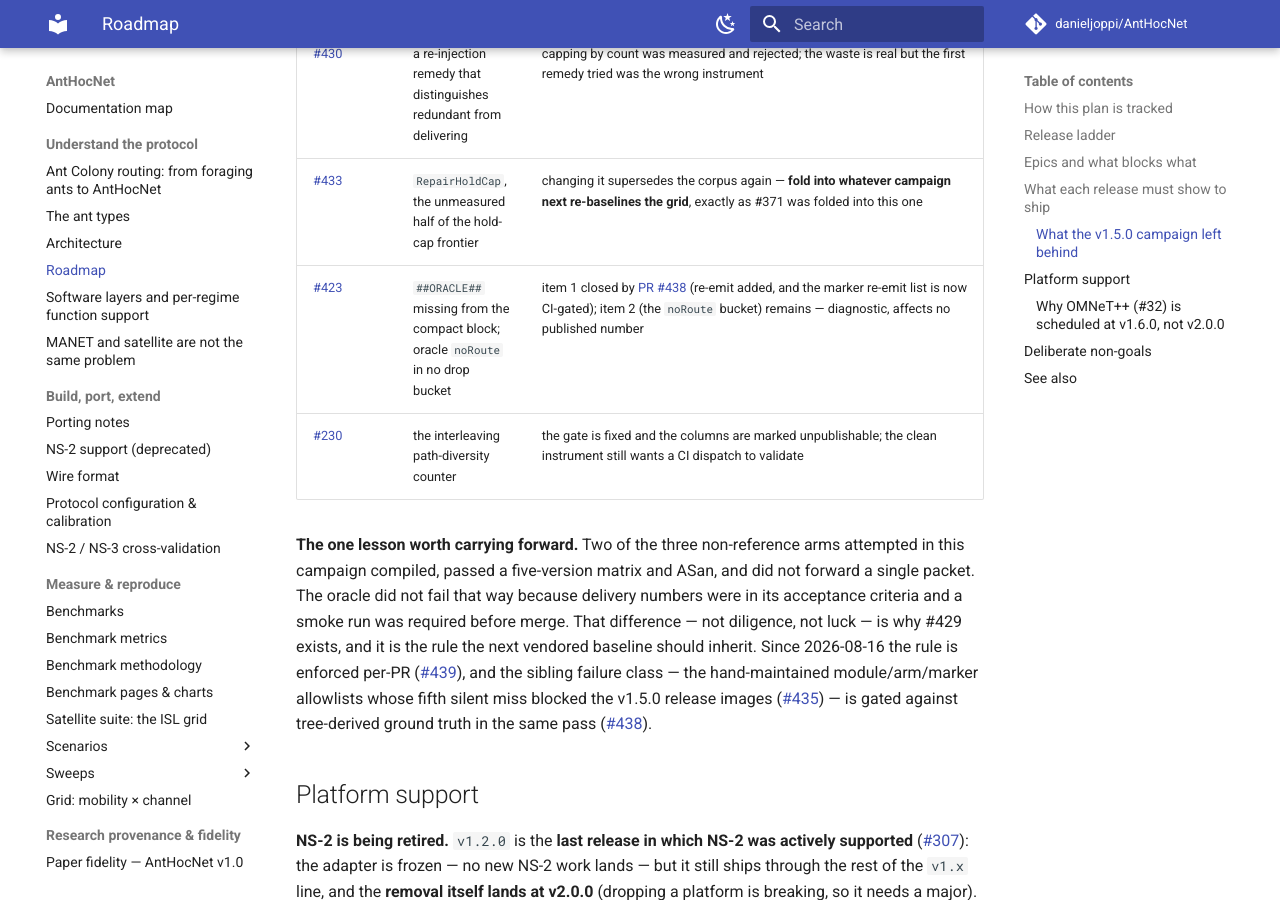
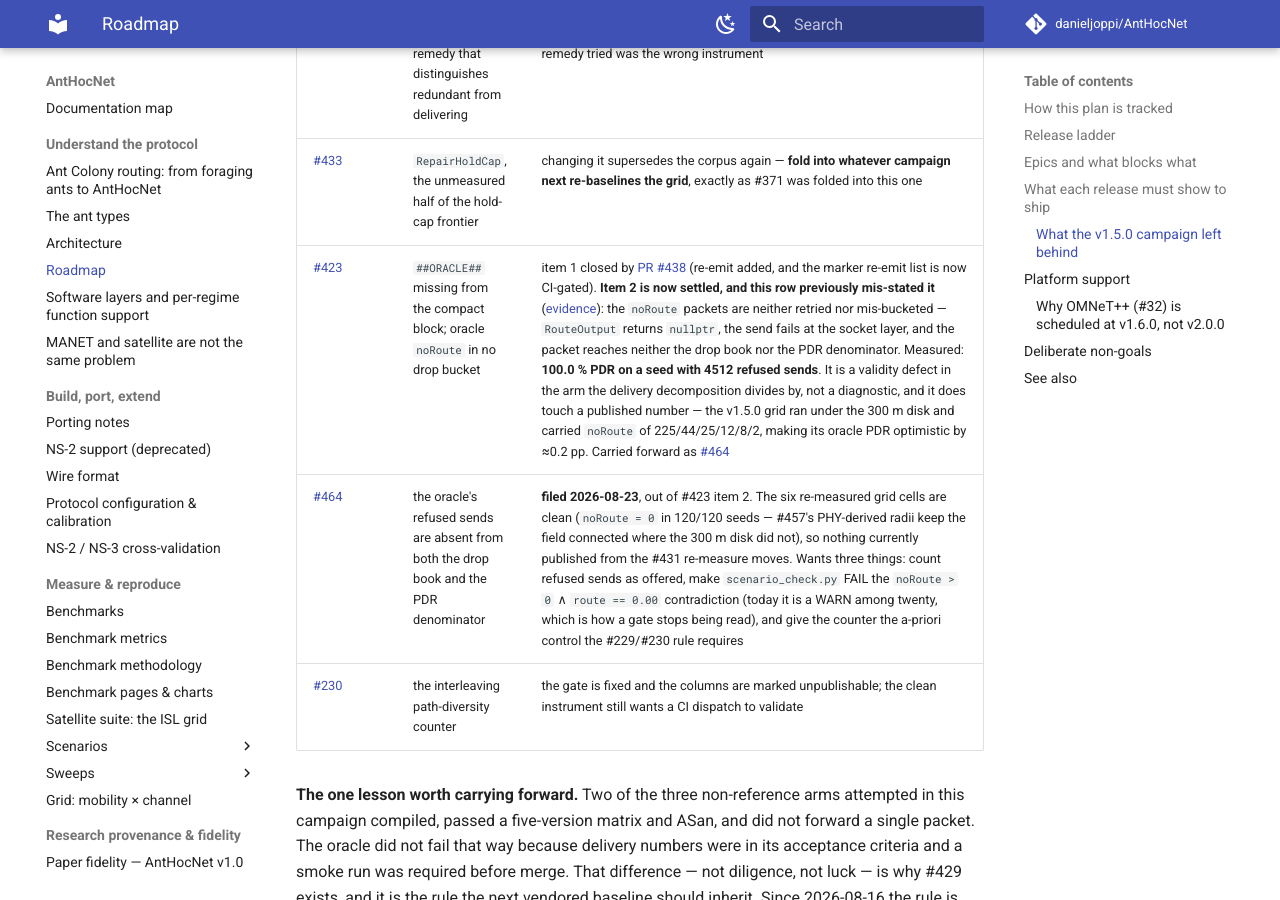
Before and after one commit to danieljoppi/AntHocNet, an MkDocs documentation site: the page built from docs/roadmap.md, in a window 1280 px wide and 900 px high, scrolled down 5395 px. Built offline with MkDocs 1.6.1 and Material for MkDocs 9.7.7, drawn with Linux system fonts in a browser that asks for light colours; comment, search, counter and statistics services are not loaded.

Commit message:
docs(roadmap): correct the #423 row — item 2 is a validity defect, not a diagnostic
The row said item 2 was "diagnostic, affects no published number". Both halves
were wrong, and this row is the only place a reader would have looked.

Item 2 asked whether the oracle's noRoute counter is a mis-named retry counter
or a #215-class drop-bucket gap. It is neither. RouteOutput returns nullptr, so
the send fails at the socket layer, never reaches Ipv4L3Protocol::Send, and the
packet appears in neither the drop book nor the PDR denominator. Measured on an
exact (mode=disk approx=0) partitioned cell: 100.0 % PDR on a seed with 4512
refused sends, with the drop book closing at sum=100.00 precisely because it
excludes them.

That is a validity defect in the arm the delivery decomposition divides by:
channel = 100 - oracle_pdr is meant to be what no router could deliver, and on
a partitioned field it currently means "among packets the oracle had a route
for", which conditions on the connectivity the term exists to measure.

It also does touch a published number, contrary to the old row. The six
re-measured grid cells are clean — noRoute = 0 in 120/120 seeds, because #457's
PHY-derived radii keep the field connected where the old 300 m disk did not —
but the published v1.5.0 grid was measured under that 300 m disk and carried
noRoute of 225/44/25/12/8/2. Its oracle PDR is therefore optimistic by about
0.2 pp: inside the quoted intervals, but systematic rather than noise, and
pointing the same way as the decomposition question open on #460.

Adds the #464 row carrying the remaining work, including the gate that would
have caught it: noRoute > 0 alongside route == 0.00 is a contradiction and
should FAIL, where today it is one WARN among twenty.

Refs #423, #464, #215, #457, #460, #229, #230

Co-authored-by: Claude <noreply@anthropic.com>
Claude-Session: https://claude.ai/code/session_01VKtKHtuMwTUY8uBBCJceDY

```diff
--- a/docs/roadmap.md
+++ b/docs/roadmap.md
@@ -140,7 +140,8 @@ what to pick up next should not have to reconstruct them from closed threads.
 | [#432](https://github.com/danieljoppi/AntHocNet/issues/432) | run the satellite adversarial cells with the oracle arm | corridor + failcell **measured and [published](benchmarks/satellite/isl-grid.md#the-adversarial-cells-corridor-and-failcell-432) 2026-08-16** ([PR #442](https://github.com/danieljoppi/AntHocNet/pull/442)) — the suite's first discriminating results: AntHocNet beats the congestion-blind bound on corridor delay (paired −41.6 ms CI [−60.9, −22.2], quotable only with the lock-in caveat), and the failcell's reconvergence instrument puts AntHocNet/AODV on the oracle's 0.86 s floor with OLSR 5× slower. Item 3 closed it out ([PR #453](https://github.com/danieljoppi/AntHocNet/pull/453)/[#455](https://github.com/danieljoppi/AntHocNet/pull/455), 2026-08-17): the designed seam cell — a 6×6 torus with the wrap seam cut, wrong choices priced at +20 ms — **also ties the exact oracle floor at 20 seeds**, so static irregularity cannot discriminate either; static-suite discrimination comes only from load or event instruments, and the dynamics residue is subsumed by [#297](https://github.com/danieljoppi/AntHocNet/issues/297). **Issue closed** |
 | [#430](https://github.com/danieljoppi/AntHocNet/issues/430) | a re-injection remedy that distinguishes redundant from delivering | capping by count was measured and rejected; the waste is real but the first remedy tried was the wrong instrument |
 | [#433](https://github.com/danieljoppi/AntHocNet/issues/433) | `RepairHoldCap`, the unmeasured half of the hold-cap frontier | changing it supersedes the corpus again — **fold into whatever campaign next re-baselines the grid**, exactly as #371 was folded into this one |
-| [#423](https://github.com/danieljoppi/AntHocNet/issues/423) | `##ORACLE##` missing from the compact block; oracle `noRoute` in no drop bucket | item 1 closed by [PR #438](https://github.com/danieljoppi/AntHocNet/pull/438) (re-emit added, and the marker re-emit list is now CI-gated); item 2 (the `noRoute` bucket) remains — diagnostic, affects no published number |
+| [#423](https://github.com/danieljoppi/AntHocNet/issues/423) | `##ORACLE##` missing from the compact block; oracle `noRoute` in no drop bucket | item 1 closed by [PR #438](https://github.com/danieljoppi/AntHocNet/pull/438) (re-emit added, and the marker re-emit list is now CI-gated). **Item 2 is now settled, and this row previously mis-stated it** ([evidence](https://github.com/danieljoppi/AntHocNet/issues/423#issuecomment-5455265085)): the `noRoute` packets are neither retried nor mis-bucketed — `RouteOutput` returns `nullptr`, the send fails at the socket layer, and the packet reaches neither the drop book nor the PDR denominator. Measured: **100.0 % PDR on a seed with 4512 refused sends**. It is a validity defect in the arm the delivery decomposition divides by, not a diagnostic, and it does touch a published number — the v1.5.0 grid ran under the 300 m disk and carried `noRoute` of 225/44/25/12/8/2, making its oracle PDR optimistic by ≈0.2 pp. Carried forward as [#464](https://github.com/danieljoppi/AntHocNet/issues/464) |
+| [#464](https://github.com/danieljoppi/AntHocNet/issues/464) | the oracle's refused sends are absent from both the drop book and the PDR denominator | **filed 2026-08-23**, out of #423 item 2. The six re-measured grid cells are clean (`noRoute = 0` in 120/120 seeds — #457's PHY-derived radii keep the field connected where the 300 m disk did not), so nothing currently published from the #431 re-measure moves. Wants three things: count refused sends as offered, make `scenario_check.py` FAIL the `noRoute > 0` ∧ `route == 0.00` contradiction (today it is a WARN among twenty, which is how a gate stops being read), and give the counter the a-priori control the #229/#230 rule requires |
 | [#230](https://github.com/danieljoppi/AntHocNet/issues/230) | the interleaving path-diversity counter | the gate is fixed and the columns are marked unpublishable; the clean instrument still wants a CI dispatch to validate |
 
 **The one lesson worth carrying forward.** Two of the three non-reference arms
```
